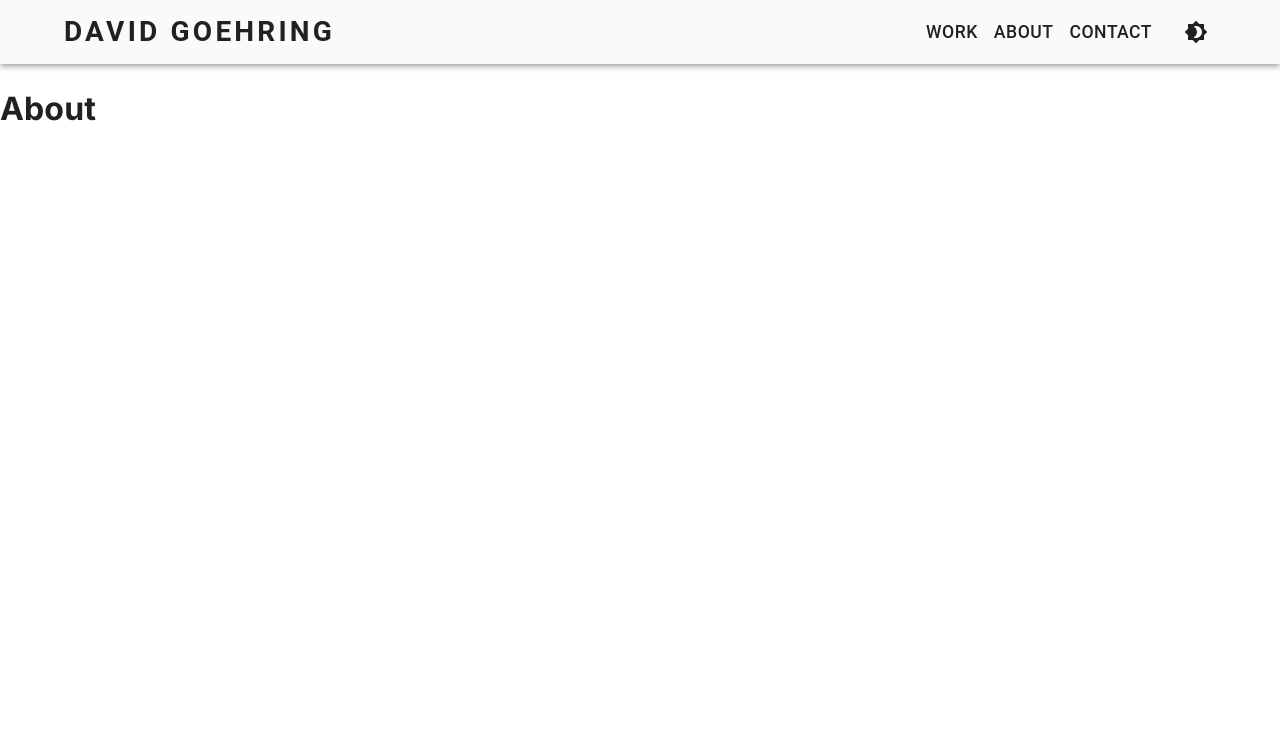
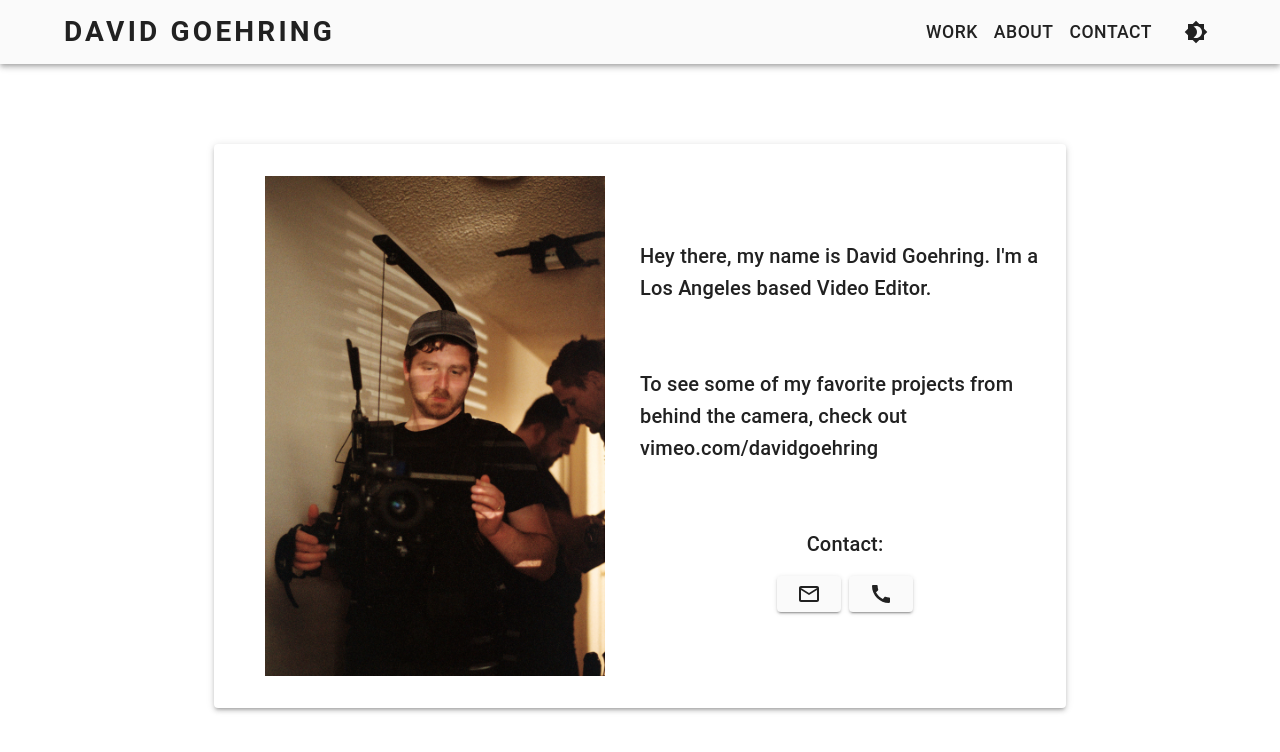
Before and after one commit to austin-rt/david-goehring.com, a Next.js app: page /about in a window 1280 px wide. Shown: the top 752 px of the page. Built offline with nearby package versions, Linux system fonts and the light colour scheme.

Commit message:
update about page

```diff
--- a/app/about/page.tsx
+++ b/app/about/page.tsx
@@ -1,10 +1,109 @@
-import Navbar from '../components/Navbar/Navbar';
+'use client';
+
+import Image from 'next/image';
+import {
+  Box,
+  Button,
+  Container,
+  Grid,
+  IconButton,
+  Paper,
+  Stack,
+  Typography
+} from '@mui/material';
+import {
+  MailOutline as MailOutlineIcon,
+  Call as CallIcon
+} from '@mui/icons-material/';
+import Link from 'next/link';
 
 const About = () => {
   return (
-    <>
-      <h1>About</h1>
-    </>
+    <Container maxWidth='md'>
+      <Paper
+        elevation={3}
+        sx={{
+          p: '1rem',
+          my: { xs: '2rem', md: '5rem' }
+        }}
+      >
+        <Grid
+          container
+          rowSpacing={{ xs: 0, md: 4 }}
+          columnSpacing={{ xs: 4, md: 0 }}
+          direction={{ xs: 'column', md: 'row' }}
+          sx={{ py: '1rem' }}
+        >
+          <Grid
+            item
+            xs={12}
+            md={6}
+            display='flex'
+            justifyContent='center'
+          >
+            <Image
+              src='/images/david-operating-camera.jpeg'
+              alt='David Goehring'
+              width={340}
+              height={500}
+            />
+          </Grid>
+          <Grid
+            item
+            xs={12}
+            md={6}
+            display='flex'
+            flexDirection='column'
+            justifyContent='space-evenly'
+            alignItems='center'
+          >
+            <Typography
+              variant='h6'
+              component='p'
+            >
+              Hey there, my name is David Goehring. I'm a Los Angeles based
+              Video Editor.
+            </Typography>
+            <Typography
+              variant='h6'
+              component='p'
+            >
+              To see some of my favorite projects from behind the camera, check
+              out vimeo.com/davidgoehring
+            </Typography>
+            <Box>
+              <Typography
+                variant='h6'
+                component='p'
+                textAlign='center'
+                sx={{ mb: '1rem' }}
+              >
+                Contact:
+              </Typography>
+              <Stack
+                direction='row'
+                spacing={1}
+              >
+                <Button
+                  variant='contained'
+                  component={Link}
+                  href='mailto:dagoehring@gmail.com'
+                >
+                  <MailOutlineIcon />
+                </Button>
+                <Button
+                  variant='contained'
+                  component={Link}
+                  href='tel:6786342067'
+                >
+                  <CallIcon />
+                </Button>
+              </Stack>
+            </Box>
+          </Grid>
+        </Grid>
+      </Paper>
+    </Container>
   );
 };
 export default About;
```
